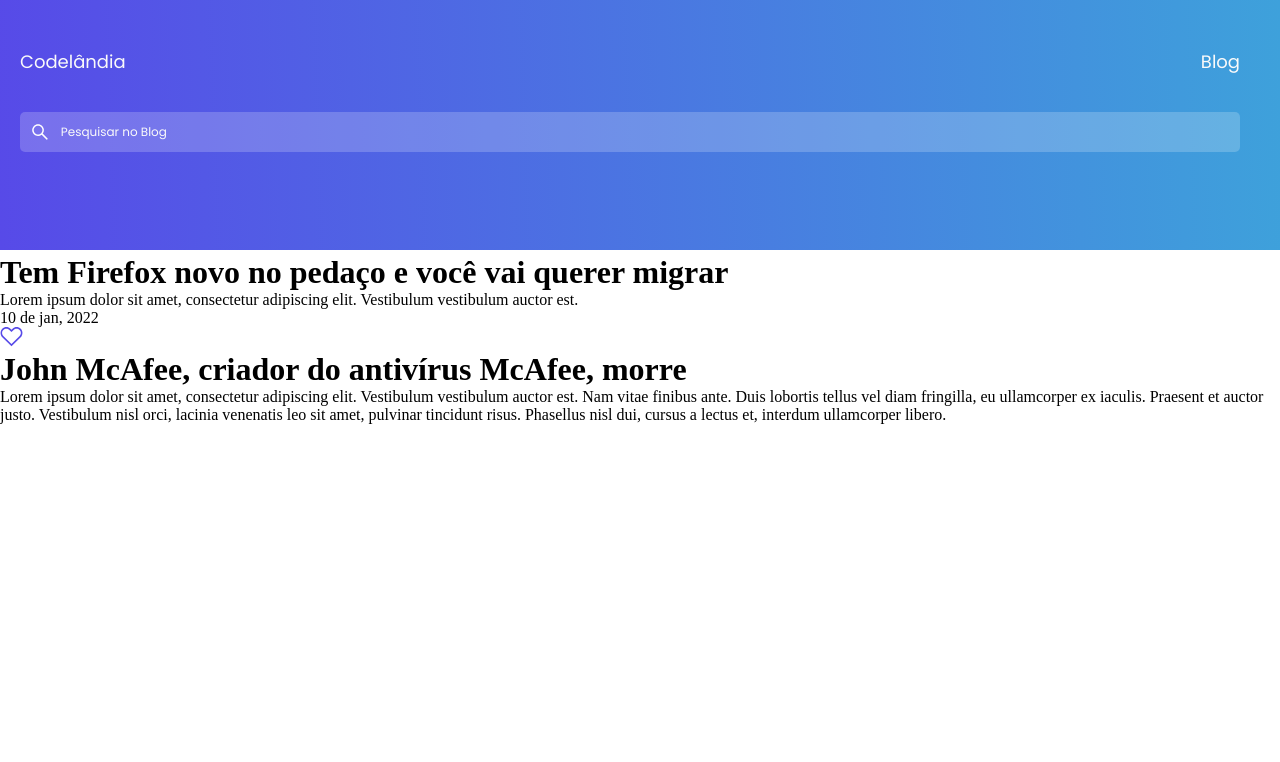
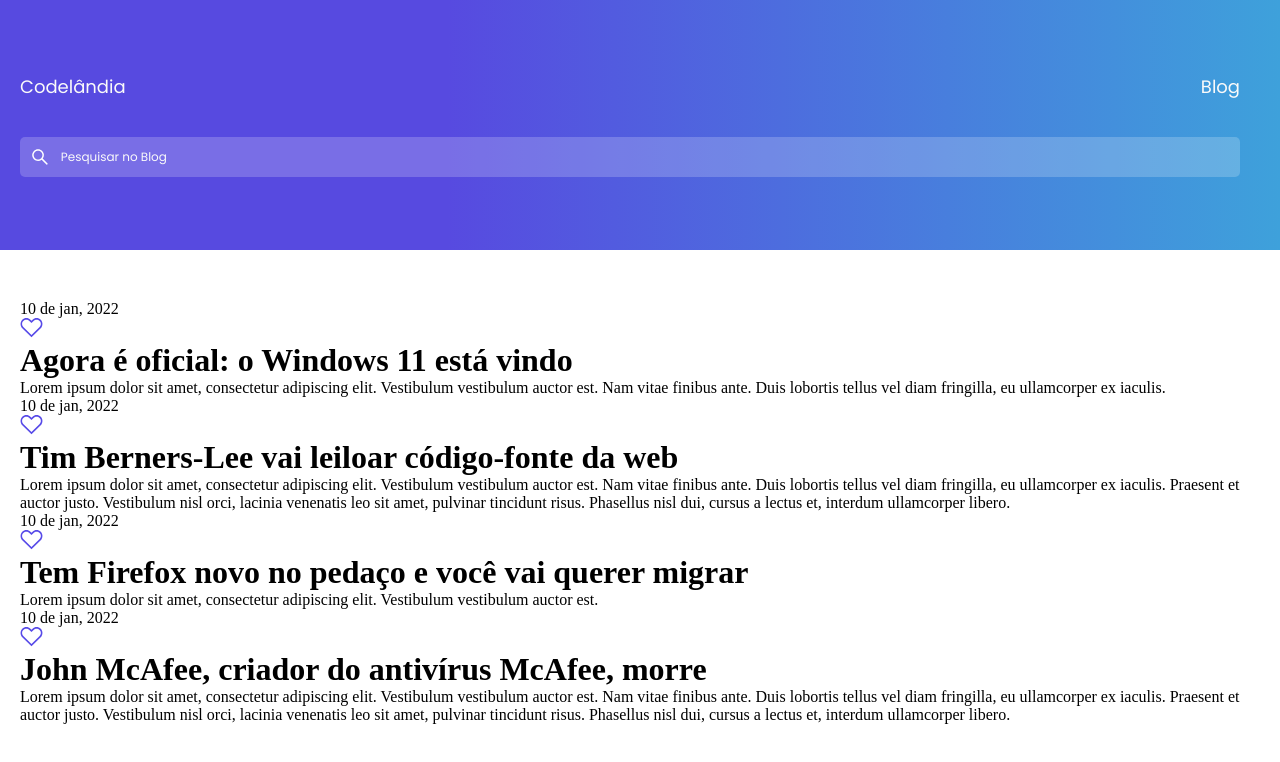
Before and after one commit to EmersonCob/desafios_codelandia_iuri, a plain HTML site: page desafio_01/index.html in a window 1280 px wide. Drawn offline with Linux system fonts and the light colour scheme.

Commit message:
Update CSS

```diff
--- a/desafio_01/css/style.css
+++ b/desafio_01/css/style.css
@@ -8,11 +8,11 @@
 }
 .container
 {
-    position: absolute;
-    height: 250px;
-    left: 0px;
-    right: 0px;
-    background: linear-gradient(88.27deg, #574AE8 0%, #3EA1DB 100%);
+    height: 15.62rem;
+    background: linear-gradient(90deg, rgba(87,74,224,1) 35%, rgba(62,161,219,1) 100%);
+    display: flex;
+    flex-direction: column;
+    justify-content: center;
 }
 .content
 {
@@ -72,3 +72,8 @@
     font-weight: normal;
     color: #fafafa;
 }
+
+.container-main
+{
+    margin: 3.12rem 1.25rem 0 1.25rem;
+}
```
